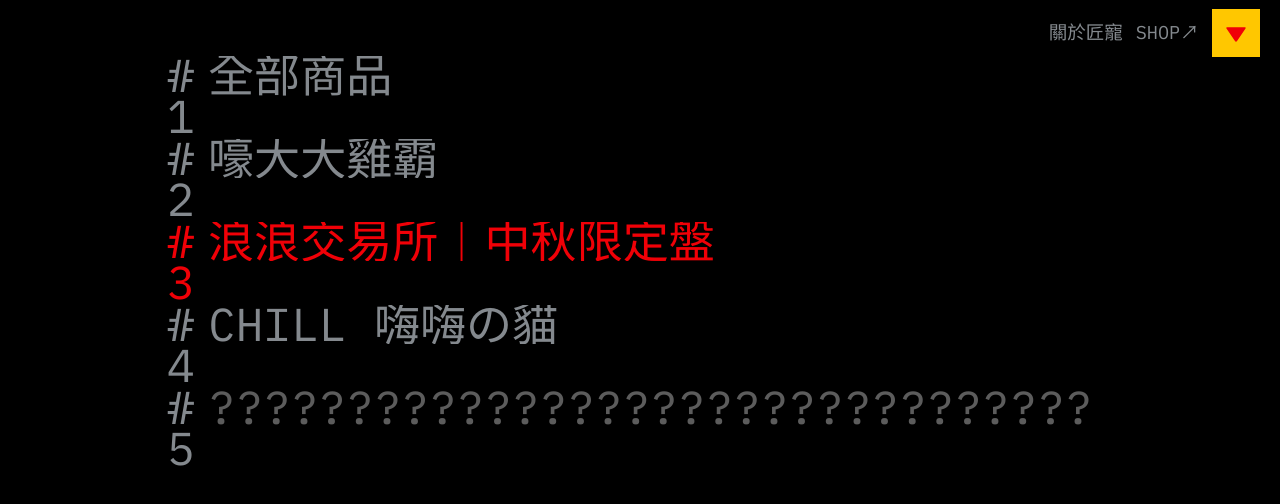
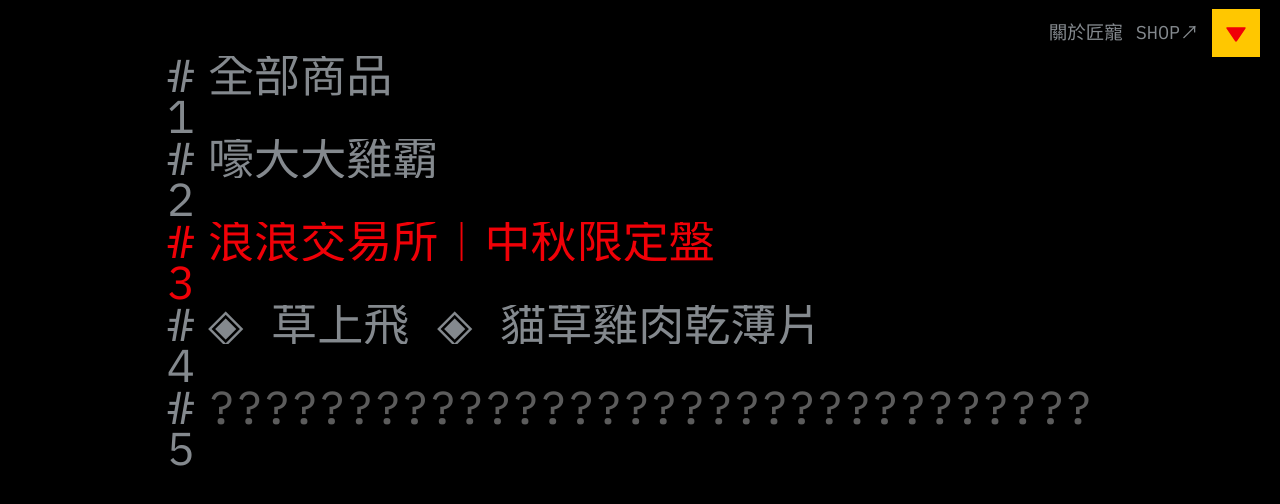
Before and after one commit to aa89976566/furmosa_menu, a Next.js app: page / in a window 1280 px wide. Shown: the top 504 px of the page. Built offline with nearby package versions, Linux system fonts and the light colour scheme; a web font is replaced by a local one.

Commit message:
feat: rename #4 menu title to 草上飛 貓草雞肉乾薄片
Replace the chill 嗨嗨の貓 label with the product title
◈ 草上飛 ◈ 貓草雞肉乾薄片. Keep the catnip link and latest chip.

Co-authored-by: aa89976566 <aa89976566@users.noreply.github.com>

```diff
--- a/src/data/works.ts
+++ b/src/data/works.ts
@@ -49,7 +49,7 @@ export const WORKS_ROWS: WorksRow[] = [
   {
     kind: "link",
     index: 4,
-    label: "chill 嗨嗨の貓",
+    label: "◈ 草上飛 ◈ 貓草雞肉乾薄片",
     href: "https://catnip-chick.vercel.app",
     color: "green",
     latest: true,
```
